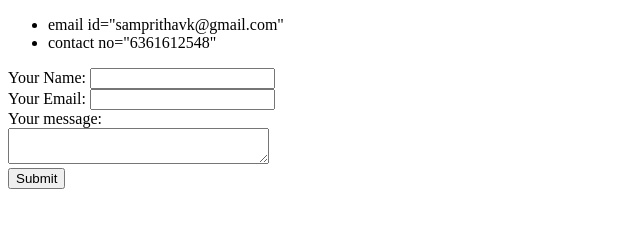
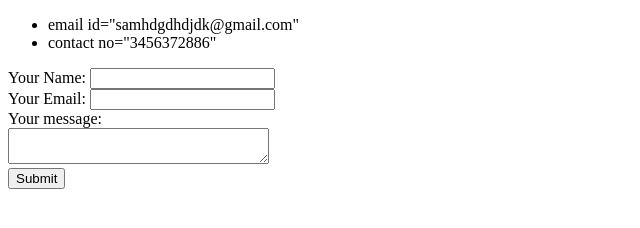
Before and after one commit to sampreetha-28/cv, a plain HTML site: page My details.html in a window 1280 px wide. Shown: the full height of the page, 0-640 px from the left. Drawn offline with Linux system fonts and the light colour scheme.

Commit message:
Update My details.html

```diff
--- a/My details.html
+++ b/My details.html
@@ -9,10 +9,10 @@
 <body>
   <ul>
     <li>
-      email id="samprithavk@gmail.com"
+      email id="samhdgdhdjdk@gmail.com"
     </li>
     <li>
-      contact no="6361612548"
+      contact no="3456372886"
     </li>
 
   </ul>
```
